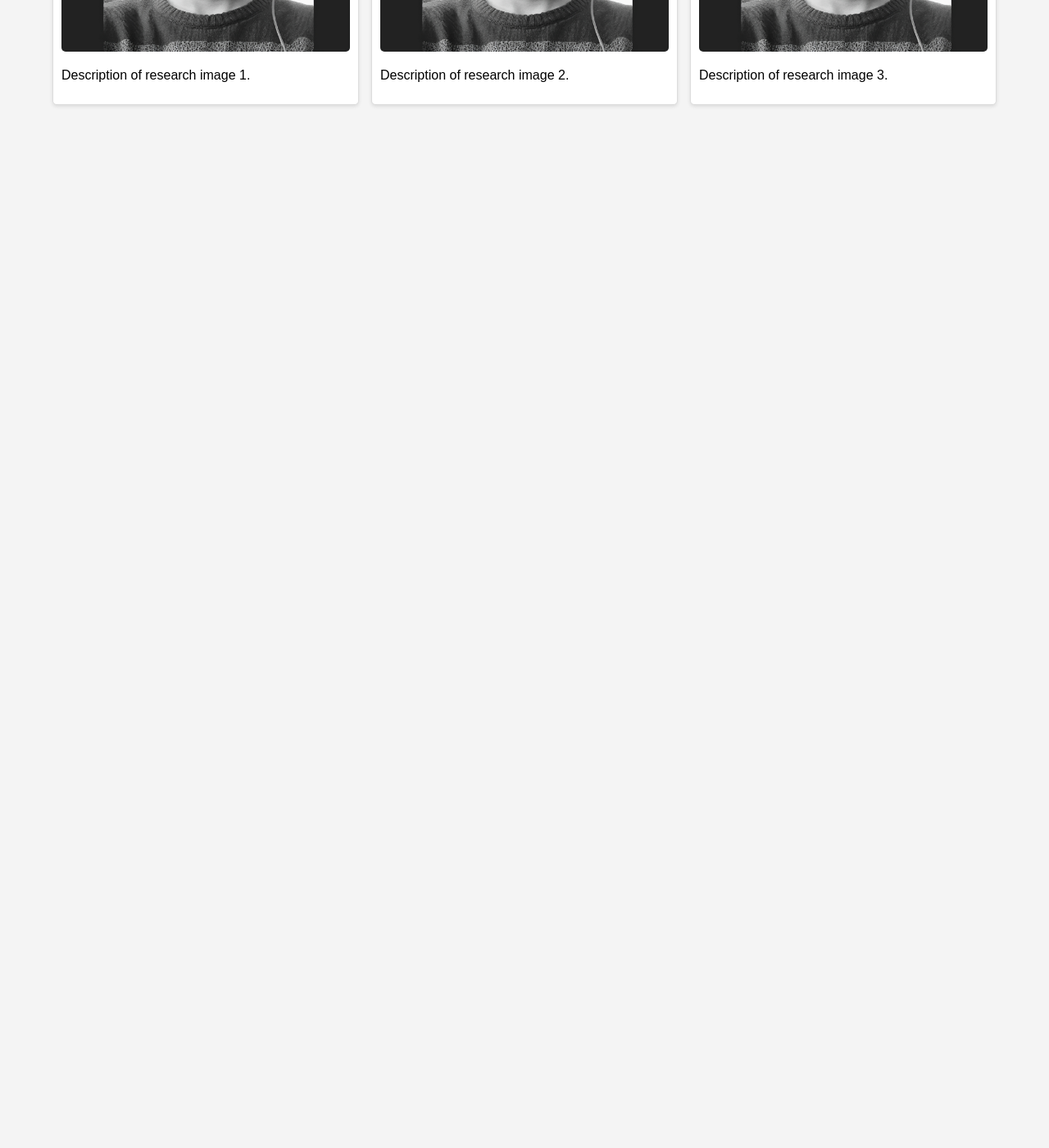
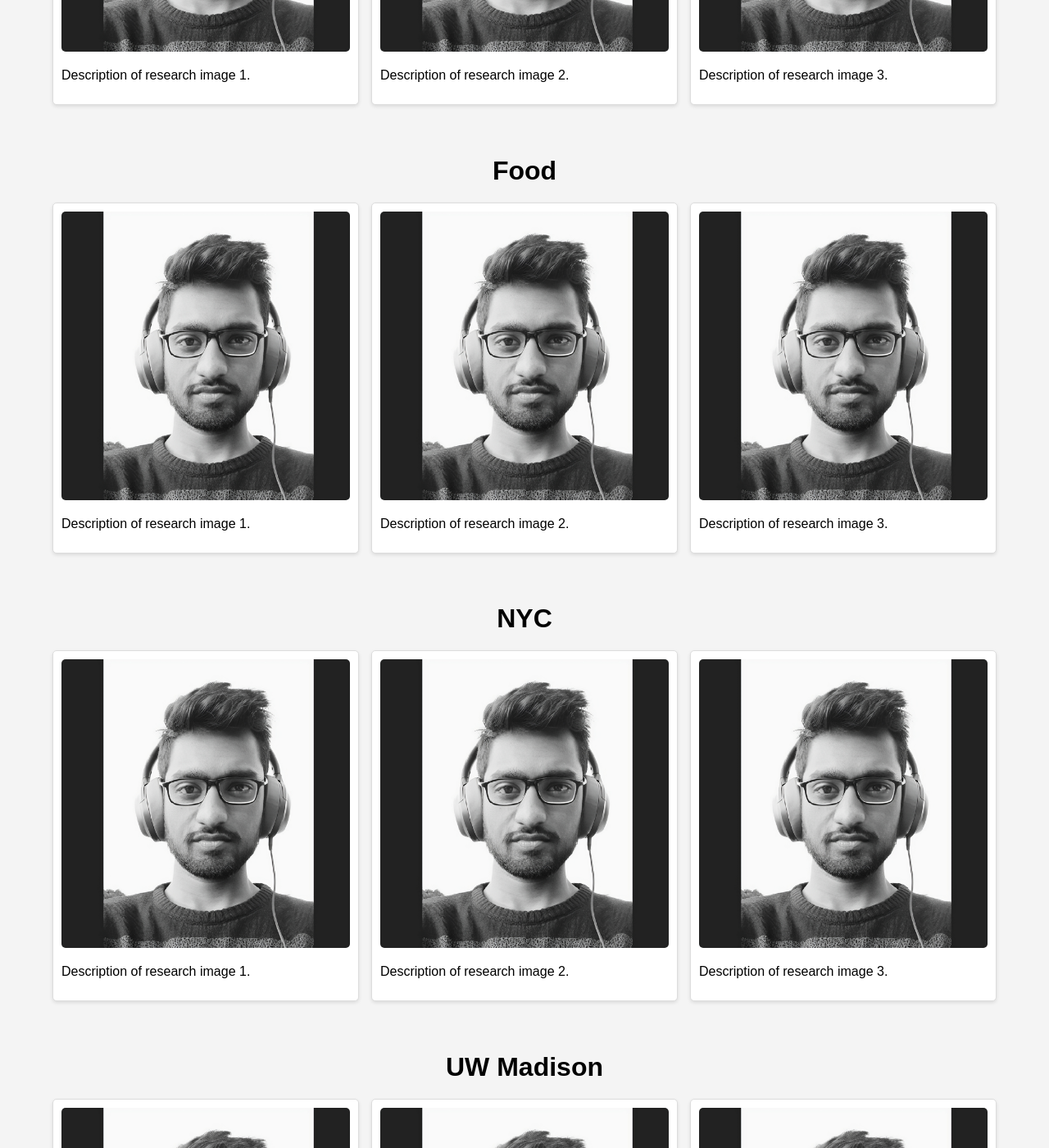
Before and after one commit to hotshott22/portfolio, a Jekyll site: the page one.html, which Jekyll copies as it is, in a window 1280 px wide and 1400 px high, scrolled down 398 px. Shown: the whole window at 82% size. Built offline with Jekyll 4.4.1, drawn with Linux system fonts in a browser that asks for light colours; before the commit the page ends 900 px from its top, so only the background shows below that; some of the changed text lies outside the part shown.

Commit message:
Update one.html

```diff
--- a/one.html
+++ b/one.html
@@ -69,5 +69,120 @@
             <!-- Add more grid items as needed -->
         </div>
     </div>
+
+     <div class="container">
+        <h1>Food </h1>
+        <div class="grid">
+            <div class="grid-item">
+                <img src="Prashik22.png" alt="Research Image 1">
+                <p>Description of research image 1.</p>
+            </div>
+            <div class="grid-item">
+                <img src="Prashik22.png" alt="Research Image 2">
+                <p>Description of research image 2.</p>
+            </div>
+            <div class="grid-item">
+                <img src="Prashik22.png" alt="Research Image 3">
+                <p>Description of research image 3.</p>
+            </div>
+            <!-- Add more grid items as needed -->
+        </div>
+    </div>
+
+     <div class="container">
+        <h1> NYC </h1>
+        <div class="grid">
+            <div class="grid-item">
+                <img src="Prashik22.png" alt="Research Image 1">
+                <p>Description of research image 1.</p>
+            </div>
+            <div class="grid-item">
+                <img src="Prashik22.png" alt="Research Image 2">
+                <p>Description of research image 2.</p>
+            </div>
+            <div class="grid-item">
+                <img src="Prashik22.png" alt="Research Image 3">
+                <p>Description of research image 3.</p>
+            </div>
+            <!-- Add more grid items as needed -->
+        </div>
+    </div>
+
+     <div class="container">
+        <h1>UW Madison</h1>
+        <div class="grid">
+            <div class="grid-item">
+                <img src="Prashik22.png" alt="Research Image 1">
+                <p>Description of research image 1.</p>
+            </div>
+            <div class="grid-item">
+                <img src="Prashik22.png" alt="Research Image 2">
+                <p>Description of research image 2.</p>
+            </div>
+            <div class="grid-item">
+                <img src="Prashik22.png" alt="Research Image 3">
+                <p>Description of research image 3.</p>
+            </div>
+            <!-- Add more grid items as needed -->
+        </div>
+    </div>
+
+     <div class="container">
+        <h1>Chicago</h1>
+        <div class="grid">
+            <div class="grid-item">
+                <img src="Prashik22.png" alt="Research Image 1">
+                <p>Description of research image 1.</p>
+            </div>
+            <div class="grid-item">
+                <img src="Prashik22.png" alt="Research Image 2">
+                <p>Description of research image 2.</p>
+            </div>
+            <div class="grid-item">
+                <img src="Prashik22.png" alt="Research Image 3">
+                <p>Description of research image 3.</p>
+            </div>
+            <!-- Add more grid items as needed -->
+        </div>
+    </div>
+
+     <div class="container">
+        <h1>IIT Bombay </h1>
+        <div class="grid">
+            <div class="grid-item">
+                <img src="Prashik22.png" alt="Research Image 1">
+                <p>Description of research image 1.</p>
+            </div>
+            <div class="grid-item">
+                <img src="Prashik22.png" alt="Research Image 2">
+                <p>Description of research image 2.</p>
+            </div>
+            <div class="grid-item">
+                <img src="Prashik22.png" alt="Research Image 3">
+                <p>Description of research image 3.</p>
+            </div>
+            <!-- Add more grid items as needed -->
+        </div>
+    </div>
+
+     <div class="container">
+        <h1>Lovely People!</h1>
+        <div class="grid">
+            <div class="grid-item">
+                <img src="Prashik22.png" alt="Research Image 1">
+                <p>Description of research image 1.</p>
+            </div>
+            <div class="grid-item">
+                <img src="Prashik22.png" alt="Research Image 2">
+                <p>Description of research image 2.</p>
+            </div>
+            <div class="grid-item">
+                <img src="Prashik22.png" alt="Research Image 3">
+                <p>Description of research image 3.</p>
+            </div>
+            <!-- Add more grid items as needed -->
+        </div>
+    </div>
+
 </body>
 </html>
```
